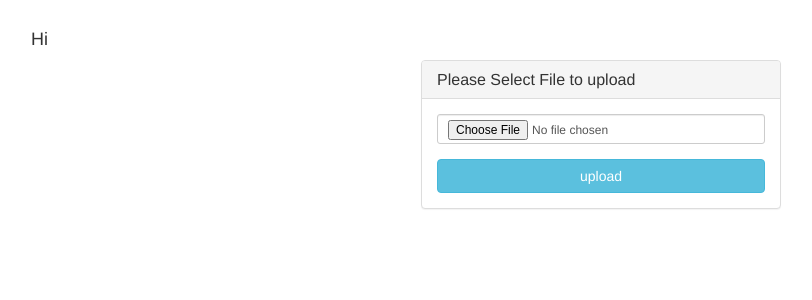
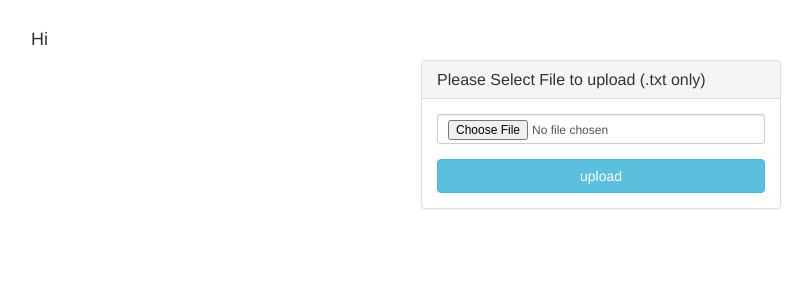
Before and after one commit to fossbalaji/tamil-tts-web, a Django app: page /upload/ in a window 1280 px wide. Shown: the part 52-352 px from the top of the page, without its empty margins (39-851 px from the left). Run offline with Django 3.2, Linux system fonts and the light colour scheme; parts of the project's set-up code (start-up, migrations or seed data) failed here and were passed over; some libraries are stand-ins or nearby versions.

Commit message:
text changes in templates

```diff
--- a/ttsapp/templates/about.html
+++ b/ttsapp/templates/about.html
@@ -20,7 +20,7 @@
           <li> Signup with your email</li>
           <li> Login with your credentials</li>
           <li>Upload the File which contains tamil texts</li>
-          <li>Once the conversion is done we will email you about that, then you can download converted file(.wap, .mp3)</li>
+          <li>Once the conversion is done we will email you about that, then you can download converted file(.mp3)</li>
       </ul>
       <footer></footer>
   </blockquote>
--- a/ttsapp/templates/upload.html
+++ b/ttsapp/templates/upload.html
@@ -31,7 +31,7 @@
         <div class="col-xs-12 col-sm-8 col-md-4 col-sm-offset-2 col-md-offset-4">
         	<div class="panel panel-default">
         		<div class="panel-heading">
-			    		<h3 class="panel-title">Please Select File to upload</h3>
+			    		<h3 class="panel-title">Please Select File to upload (.txt only)</h3>
 			 			</div>
 			 			<div class="panel-body">
 			    		<form role="form" method="post" enctype="multipart/form-data">
```
